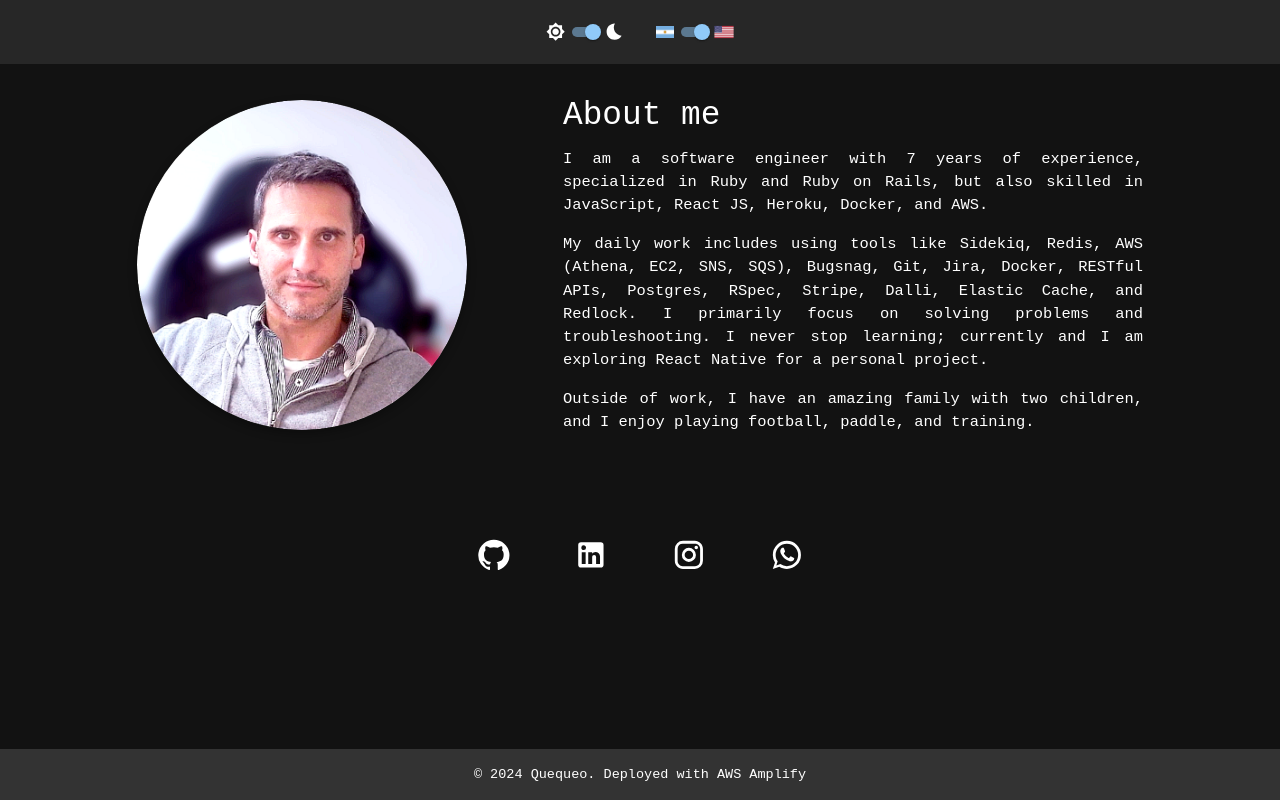
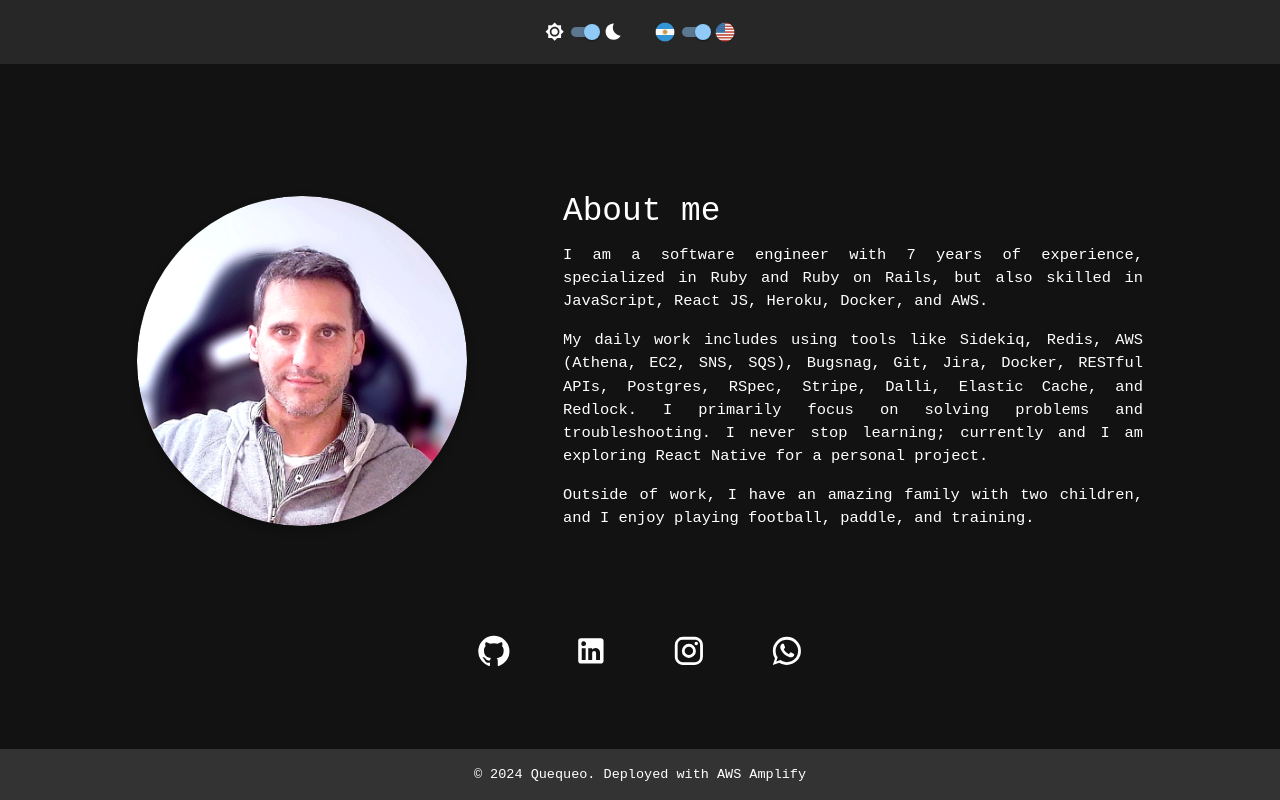
Before and after one commit to quequeo/web-quequeo, a React (Create React App) app: page / in a window 1280 px wide. Built offline with nearby package versions, Linux system fonts and the light colour scheme; no server answers.

Commit message:
Changes styles

```diff
--- a/src/components/SimpleNavbar.js
+++ b/src/components/SimpleNavbar.js
@@ -27,23 +27,28 @@ function SimpleNavbar() {
         <Box sx={{ display: 'flex', alignItems: 'center', gap: '2rem' }}>
           {/* Dark Mode Toggle */}
           <Box sx={{ display: 'flex', alignItems: 'center' }}>
-            <Brightness7 fontSize="small" />
+            <Brightness7
+              fontSize="small"
+              sx={{ color: darkMode ? '#fff' : '#000' }}
+            />
             <Switch checked={darkMode} onChange={toggleDarkMode} size="small" />
-            <Bedtime fontSize="small" />
+            <Bedtime
+              fontSize="small"
+              sx={{ color: darkMode ? '#fff' : '#000' }}
+            />
           </Box>
 
-          {/* Language Toggle */}
           <Box sx={{ display: 'flex', alignItems: 'center' }}>
             <img
-              src="/argentina-flag.png"
+              src="/arg-flag.webp"
               alt="Español"
-              style={{ width: '18px', height: '12px' }}
+              style={{ width: '20px', height: '20px' }}
             />
             <Switch checked={language === 'en'} onChange={toggleLanguage} size="small" />
             <img
-              src="/us-flag.png"
+              src="/usa-flag.webp"
               alt="English"
-              style={{ width: '20px', height: '24px' }}
+              style={{ width: '20px', height: '20px' }}
             />
           </Box>
         </Box>
--- a/src/pages/Home.js
+++ b/src/pages/Home.js
@@ -29,6 +29,7 @@ function Home() {
         alignItems: 'center',
         justifyContent: 'center',
         padding: '6rem',
+        paddingTop: '12rem',
         gap: '6rem',
       }}
     >
```
Also changed, not shown: public/arg-flag.webp (added), public/usa-flag.webp (added).
